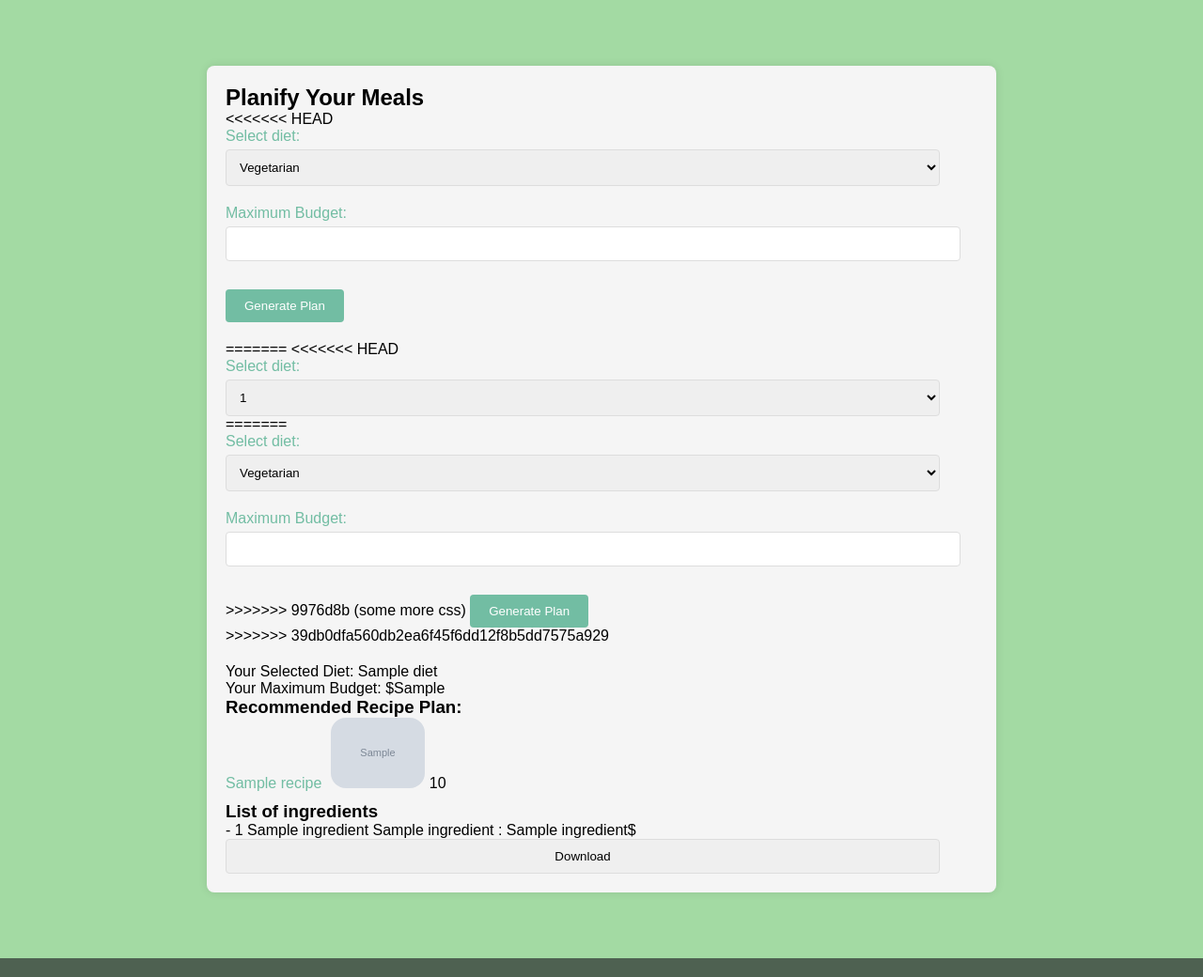
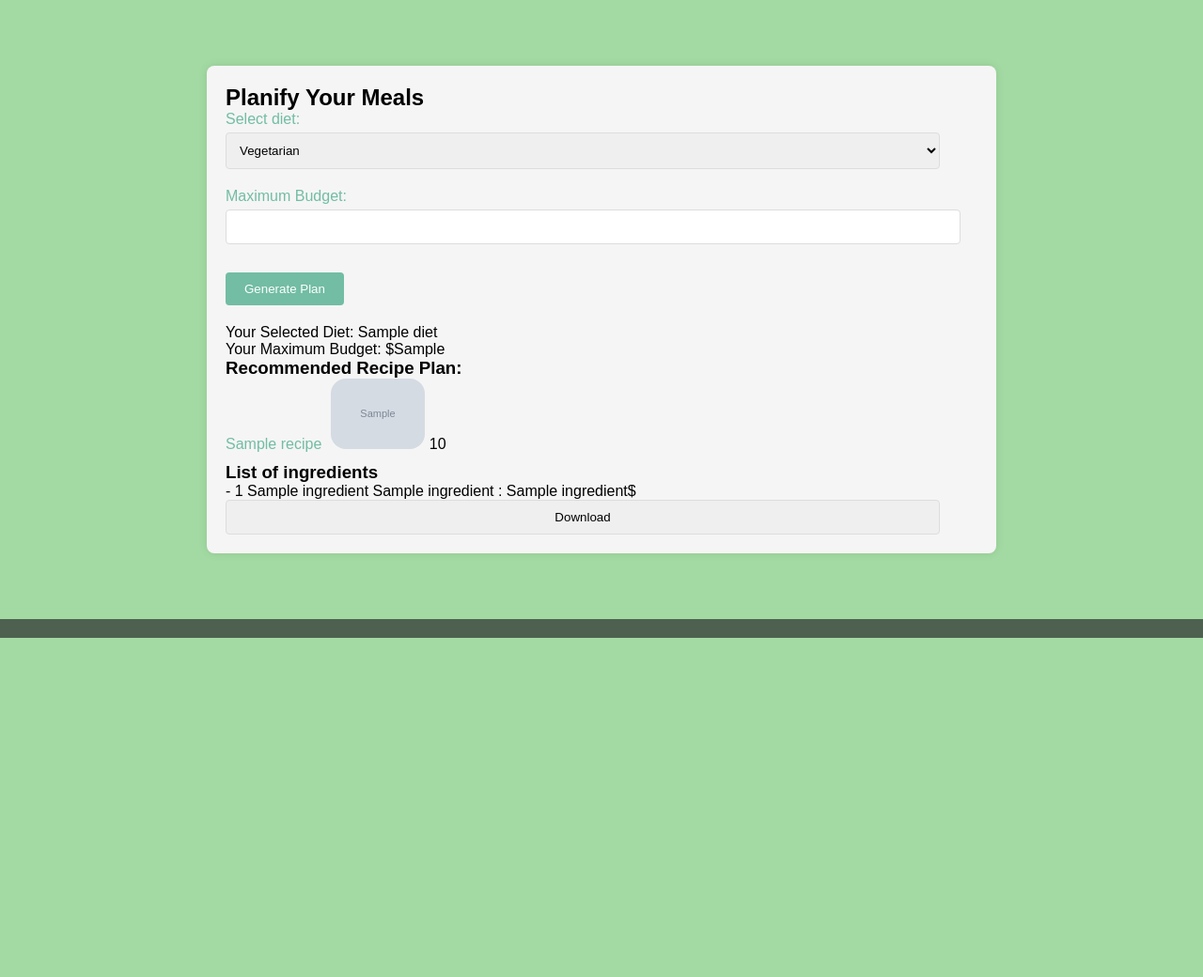
Before and after one commit to Drucka1/PP2I, a Flask app: template web/templates/planify.html in a window 1280 px wide. Shown: the part 70-1110 px from the top of the page at 94% size. After the commit the page ends 749 px from the top, so only its background shows below. Run offline with Flask 3, Linux system fonts and the light colour scheme; the template is opened without the code that fills it: most values are stand-ins (such as "Sample title", 1, 10 or a date in 2020); grey boxes marked "Sample" are stand-in pictures.

Commit message:
conflit in planify.html resolved

```diff
--- a/web/templates/planify.html
+++ b/web/templates/planify.html
@@ -6,7 +6,6 @@
     <div class="planify-container">
         <h2>Planify Your Meals</h2>
 
-<<<<<<< HEAD
         {% if error %}
             <p class="error">{{ error }}</p>
         {% endif %}
@@ -35,48 +34,6 @@
             <button type="submit">Generate Plan</button>
         </form>
 
-=======
-<<<<<<< HEAD
-    <h2>{% if error %}{{error}}{%endif%}</h2>
-
-    <form method="post" action="{{ url_for('planify') }}">
-        <label for="diet">Select diet:</label>
-        <select id="diet" name="diet">
-            {%for categorie in categories %}
-                <option value="{{categorie[0]}}">{{categorie[0]}}</option>
-            {%endfor%}
-        </select>
-=======
-        {% if error %}
-            <p class="error">{{ error }}</p>
-        {% endif %}
-
-        <form method="post" action="{{ url_for('planify') }}" class="planify-form">
-            <div class="form-group">
-                <label for="diet">Select diet:</label>
-                <select id="diet" name="diet">
-                    <!-- Options for diet -->
-                    <option value="Vegetarian">Vegetarian</option>
-                    <option value="Vegan">Vegan</option>
-                    <option value="Diabetic">Diabetic</option>
-                    <option value="High fiber">High fiber</option>
-                    <option value="Low cal">Low calories</option>
-                    <option value="No fat">No fat</option>
-                    <option value="Wheatless">Wheatless</option>
-                    <!-- Add more options as needed -->
-                </select>
-            </div>
-
-            <div class="form-group">
-                <label for="max_budget">Maximum Budget:</label>
-                <input type="number" id="max_budget" name="max_budget" value="{{ session['budget'] }}" min="0" required>
-            </div>
->>>>>>> 9976d8b (some more css)
-
-            <button type="submit">Generate Plan</button>
-        </form>
-
->>>>>>> 39db0dfa560db2ea6f45f6dd12f8b5dd7575a929
         {% if recipe_plan %}
             <div class="plan-details">
                 <p>Your Selected Diet: {{ diet }}</p>
```
Also changed, not shown: web/database.db.
